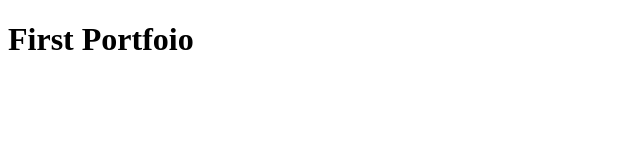
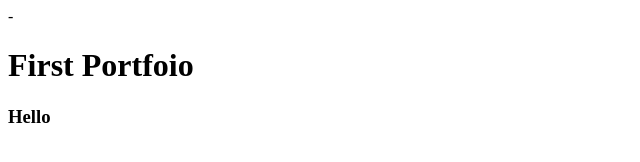
Before and after one commit to Adeel3330/adeelportfolio.github.io, a plain HTML site: page index.html in a window 1280 px wide. Shown: the whole page, without its empty margins (0-640 px from the left). Drawn offline with Linux system fonts and the light colour scheme.

Commit message:
Update index.html

```diff
--- a/index.html
+++ b/index.html
@@ -5,8 +5,10 @@
     <meta http-equiv="X-UA-Compatible" content="IE=edge">
     <meta name="viewport" content="width=device-width, initial-scale=1.0">
     <title>Document</title>
+    -
 </head>
 <body>
     <h1>First Portfoio</h1>
+    <h3>Hello</h3>
 </body>
 </html>
```
